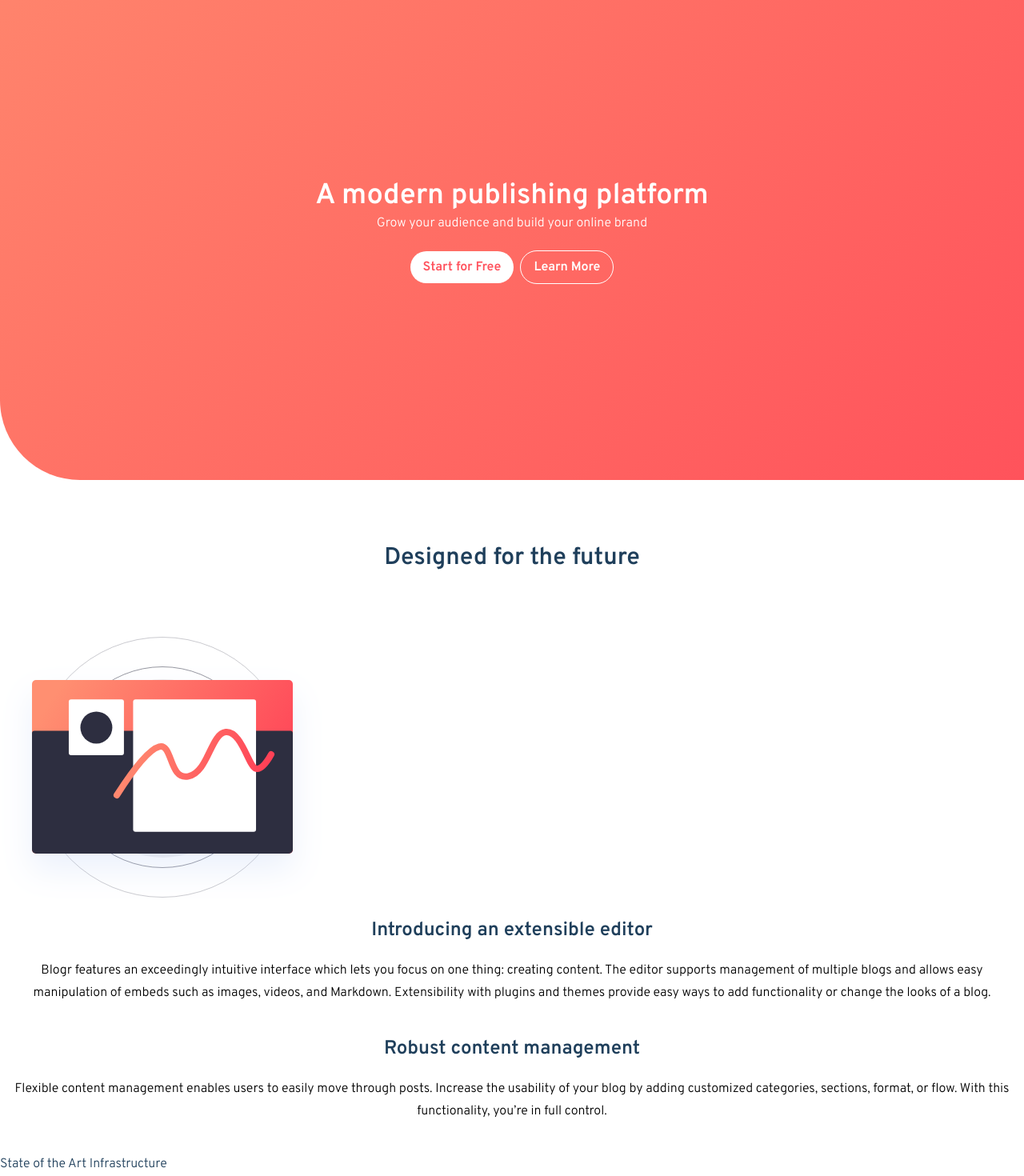
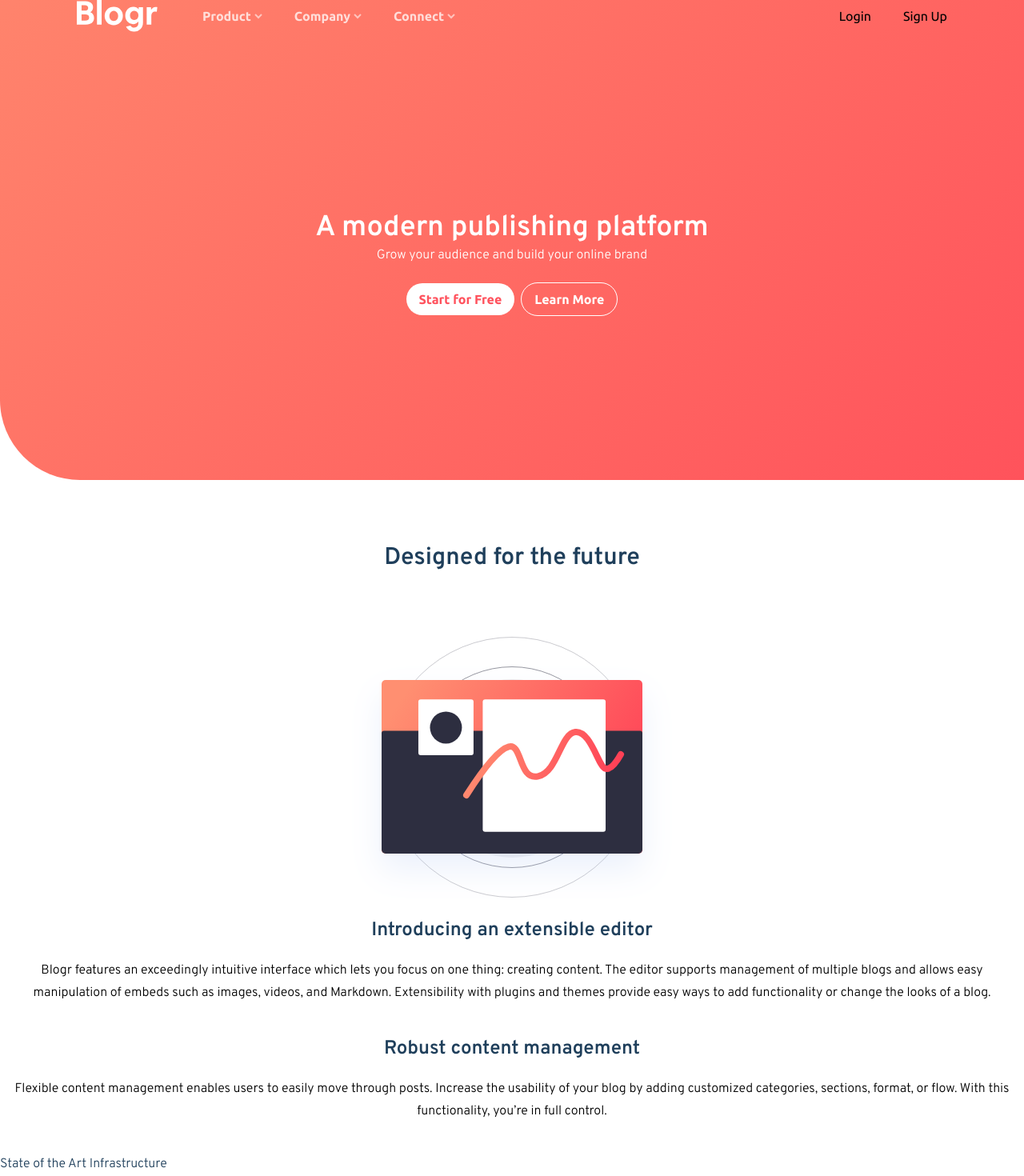
Before and after one commit to ckeller22/blogr-landing-page, a React (Create React App) app: page / in a window 1280 px wide. Shown: the top 1470 px of the page at 80% size. Built offline with nearby package versions, Linux system fonts and the light colour scheme.

Commit message:
work on nav and showcase

```diff
--- a/src/App.js
+++ b/src/App.js
@@ -6,8 +6,7 @@ import SectionThree from "./components/SectionThree";
 
 function App() {
   return (
-    <div>
-      <Nav />
+    <div className="">
       <Showcase />
       <SectionOne />
       <SectionTwo />
--- a/src/components/Footer.js
+++ b/src/components/Footer.js
@@ -0,0 +1,3 @@
+const Footer = () => {};
+
+export default Footer;
--- a/src/components/Info.js
+++ b/src/components/Info.js
@@ -1,7 +1,7 @@
 const Comment = (props) => {
   return (
-    <div>
-      <h2 className="text-center font-semibold text-2xl my-5">
+    <div className="container">
+      <h2 className="text-center font-semibold text-2xl mx-10 my-5">
         {props.header}
       </h2>
       <p className="text-center mb-10 px-4">{props.text}</p>
--- a/src/components/Nav.js
+++ b/src/components/Nav.js
@@ -1,15 +1,58 @@
 import React, { useState } from "react";
 import brandLogo from "../images/logo.svg";
-import { navigation } from "../data/navigation";
+import hamburgerMenu from "../images/icon-hamburger.svg";
+import navigation from "../data/navigation";
+import NavItem from "./NavItem";
 
 const Nav = () => {
   const [navLinks, setNavLinks] = useState(navigation);
 
+  const primaryLinks = navigation.map((link) => {
+    return <NavItem title={link.title} />;
+  });
+
   return (
-    <nav className="absolute flex items-center bg-red-500">
-      <div className="flex"></div>
+    <nav className="relative ">
+      <div className="container px-8 max-w-6xl mx-auto ">
+        <div className="flex justify-between">
+          {/* Logo */}
+          <div className="flex space-x-4">
+            <div>
+              <a href="/" className="flex items-center">
+                <img className="w-18 h-auto" src={brandLogo} alt="Brand Logo" />
+              </a>
+            </div>
+            {/* Primary Nav*/}
+            <div className="hidden md:flex items-center">
+              <ul className="flex items-center space-x-10 ml-10">
+                {primaryLinks}
+              </ul>
+            </div>
+          </div>
+          {/* Secondary Nav */}
+          <div className="hidden md:flex items-center space-x-10">
+            <button type="button">Login</button>
+            <button type="button">Sign Up</button>
+          </div>
+          {/* Mobile Button*/}
+          <div className="md:hidden flex items-center">
+            <button type="button">
+              <img src={hamburgerMenu} alt="Hamburger Menu" />
+            </button>
+          </div>
+        </div>
+      </div>
+      {/* Mobile Menu */}
+      <div className="hidden">Mobile menu goes here</div>
     </nav>
   );
 };
 
 export default Nav;
+
+// {/* Mobile Menu */}
+// <div className="">
+//   <div className=" ">
+
+//   </div>
+// </div>
--- /dev/null
+++ b/src/components/NavItem.js
@@ -0,0 +1,14 @@
+import dropDownArrow from "../images/icon-arrow-light.svg";
+
+const NavItem = (props) => {
+  return (
+    <li className=" opacity-75 hover:opacity-100">
+      <button className="text-white font-bold  flex items-center" href="/">
+        {props.title}
+        <img className="ml-1 " src={dropDownArrow}></img>
+      </button>
+    </li>
+  );
+};
+
+export default NavItem;
--- a/src/components/SectionOne.js
+++ b/src/components/SectionOne.js
@@ -7,7 +7,11 @@ const SectionOne = () => {
       <h1 className="text-center font-bold text-3xl my-20">
         Designed for the future
       </h1>
-      <img src={mobileEditorIllustration} alt="editor illustration" />
+      <img
+        className="mx-auto"
+        src={mobileEditorIllustration}
+        alt="editor illustration"
+      />
       <Info
         header="Introducing an extensible editor"
         text="Blogr features an exceedingly intuitive interface which lets you focus
--- a/src/components/SectionThree.js
+++ b/src/components/SectionThree.js
@@ -4,7 +4,11 @@ import mobileLaptopIllustration from "../images/illustration-laptop-mobile.svg";
 const SectionThree = () => {
   return (
     <section className="container mx-auto">
-      <img src={mobileLaptopIllustration} alt="laptop illustration" />
+      <img
+        className="mx-auto "
+        src={mobileLaptopIllustration}
+        alt="laptop illustration"
+      />
       <Info
         header="Free, open, simple"
         text="Blogr is a free and open source application backed by a large community
--- a/src/components/Showcase.js
+++ b/src/components/Showcase.js
@@ -1,9 +1,11 @@
 import backgroundImage from "../images/bg-pattern-intro.svg";
+import Nav from "./Nav";
 
 const Showcase = () => {
   return (
     <section className="showcase">
-      <div className="overlay px-5 flex flex-col items-center justify-center text-center">
+      <Nav />
+      <div className="overlay px-5 flex flex-col items-center justify-center text-center ">
         <h1 className="font-bold text-4xl text-white">
           A modern publishing platform
         </h1>
@@ -11,10 +13,16 @@ const Showcase = () => {
           Grow your audience and build your online brand
         </p>
         <div className="flex items-center">
-          <button className="text-center bg-white rounded-full mx-1 my-5 py-2 px-4 text-light-red font-bold hover:bg-very-light-red hover:text-white">
+          <button
+            type="button"
+            className="text-center bg-white rounded-full mx-1 my-5 py-2 px-4 text-light-red font-bold hover:bg-very-light-red hover:text-white transition duration-200"
+          >
             Start for Free
           </button>
-          <button className="text-center bg-transparent mx-1 my-5 py-2 px-4 text-rounded text-white font-bold border border-white rounded-full hover:bg-white hover:text-light-red">
+          <button
+            type="button"
+            className="text-center bg-transparent mx-1 my-5 py-2 px-4 text-rounded text-white font-bold border border-white rounded-full hover:bg-white hover:text-light-red transition duration-200"
+          >
             Learn More
           </button>
         </div>
--- a/src/data/navigation.js
+++ b/src/data/navigation.js
@@ -15,3 +15,5 @@ const navigation = [
     link: ["Contact", "Newsletter", "LinkedIn"],
   },
 ];
+
+export default navigation;
--- a/src/index.css
+++ b/src/index.css
@@ -50,6 +50,14 @@ body {
 - Very dark gray blue: hsl(237, 17%, 21%)
 - Very dark desaturated blue: hsl(237, 23%, 32%) */
 
+/* Navigation */
+nav {
+  font-family: "Ubuntu", sans-serif;
+}
+
+button {
+  font-family: "Ubuntu", sans-serif;
+}
 /* Showcase */
 .showcase {
   background-image: var(--background-gradient);
```
